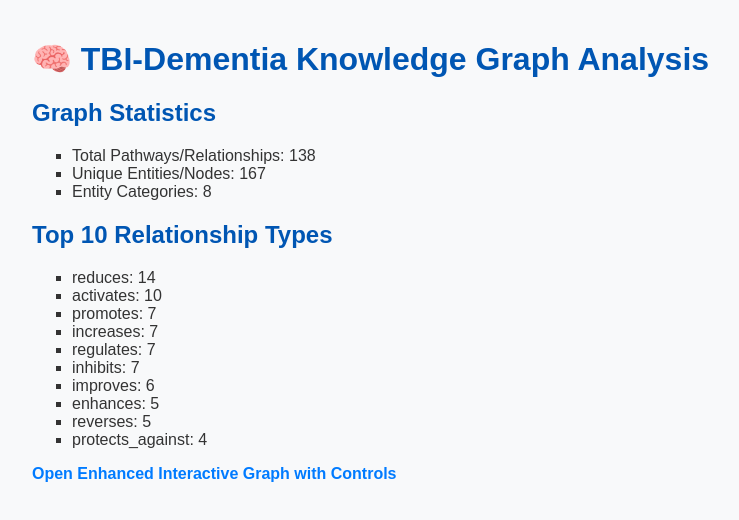
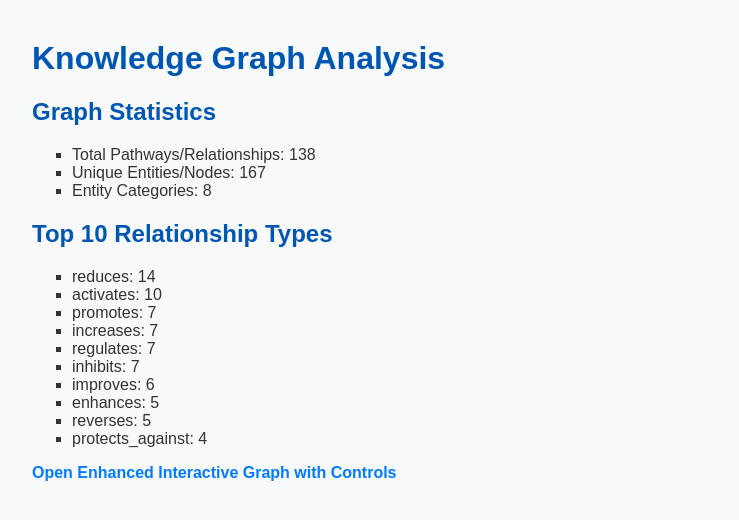
Before and after one commit to doctor-shaheen/mTOR_plot, a plain HTML site: page index.html in a window 1280 px wide. Shown: the whole page, without its empty margins (8-747 px from the left). Drawn offline with Linux system fonts and the light colour scheme.

Commit message:
Update index.html

```diff
--- a/index.html
+++ b/index.html
@@ -12,7 +12,7 @@
     </style>
 </head>
 <body>
-  <h1>🧠 TBI-Dementia Knowledge Graph Analysis</h1>
+  <h1>Knowledge Graph Analysis</h1>
   <h2>Graph Statistics</h2>
   <ul>
     <li>Total Pathways/Relationships: 138</li>
```
